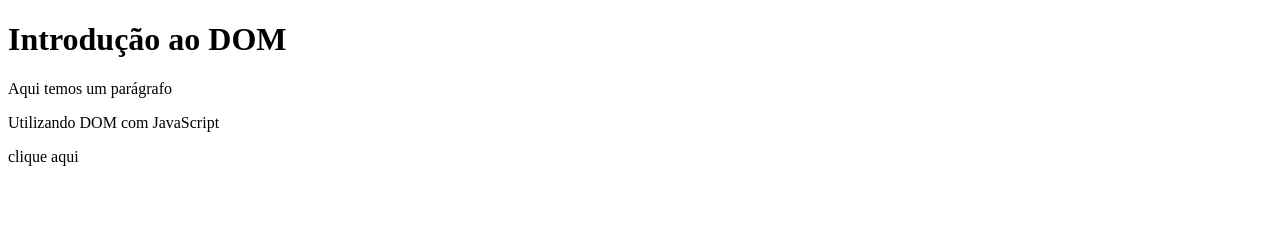
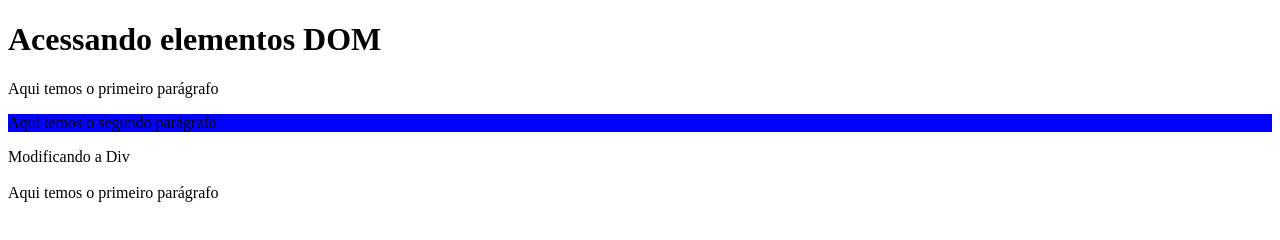
Before and after one commit to BlueX07/JavaScript, a plain HTML site: page index.html in a window 1280 px wide. Drawn offline with Linux system fonts and the light colour scheme.

Commit message:
Elementos DOM

```diff
--- a/index.html
+++ b/index.html
@@ -6,9 +6,19 @@
     <title>Document</title>
 </head>
 <body>
-    <h1>Introdução ao DOM</h1>
-    <p>Aqui temos um parágrafo</p>
-    <p>Utilizando DOM com JavaScript</p>
-    <div class = "classe1">clique aqui</div>
+    <h1>Acessando elementos DOM</h1>
+    <p name = "paragrafo">Aqui temos o primeiro parágrafo</p>
+    <p name = "paragrafo">Aqui temos o segundo parágrafo</p>
+    <div id = "minhaDiv">Minha Div</div>
+    <br>
+
+    <script>
+        var p1 = document.getElementsByTagName ('p')[0];
+        document.write(p1.innerText);
+        var d = document.getElementById("minhaDiv");
+        d.innerText = "Modificando a Div";
+        var p = document.getElementsByName("paragrafo")[1];
+        p.style.background = "blue";
+    </script>
 </body>
 </html>
```
